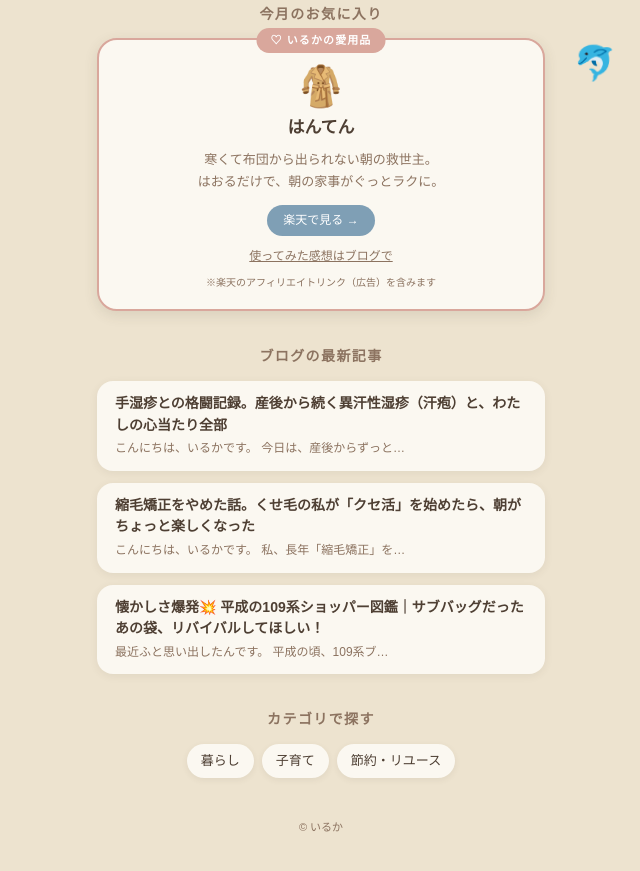
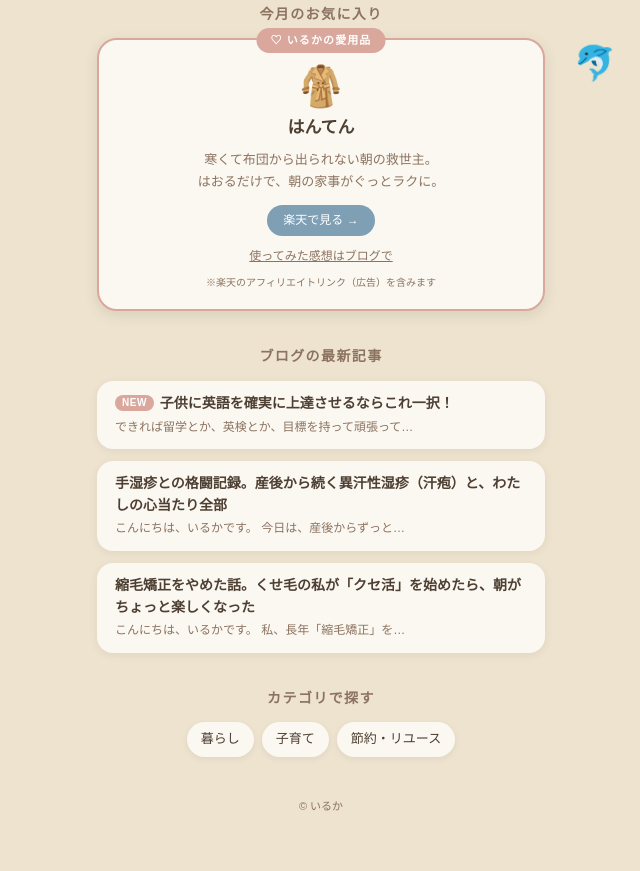
Before and after one commit to iruka-mom/iruka-mom.github.io, a plain HTML site: page index.html in a window 1280 px wide. Shown: the part 483-1354 px from the top of the page, without its empty margins (319-959 px from the left). Drawn offline with Linux system fonts and the light colour scheme.

Commit message:
ブログの最新記事リンクを更新

```diff
--- a/index.html
+++ b/index.html
@@ -98,9 +98,9 @@
   <h2>ブログの最新記事</h2>
   <div class="links latest">
     <!-- latest:start -->
+    <a class="btn" href="https://hanabibanban.hatenablog.com/entry/2026/11/25/235617" data-published="2026-11-25T23:56:17+09:00"><span class="t"><b>子供に英語を確実に上達させるならこれ一択！</b><small>できれば留学とか、英検とか、目標を持って頑張って…</small></span></a>
     <a class="btn" href="https://hanabibanban.hatenablog.com/entry/2026/11/15/002614" data-published="2026-11-15T00:26:14+09:00"><span class="t"><b>手湿疹との格闘記録。産後から続く異汗性湿疹（汗疱）と、わたしの心当たり全部</b><small>こんにちは、いるかです。 今日は、産後からずっと…</small></span></a>
     <a class="btn" href="https://hanabibanban.hatenablog.com/entry/2026/11/14/204736" data-published="2026-11-14T20:47:36+09:00"><span class="t"><b>縮毛矯正をやめた話。くせ毛の私が「クセ活」を始めたら、朝がちょっと楽しくなった</b><small>こんにちは、いるかです。 私、長年「縮毛矯正」を…</small></span></a>
-    <a class="btn" href="https://hanabibanban.hatenablog.com/entry/2026/11/14/173442" data-published="2026-11-14T17:34:42+09:00"><span class="t"><b>懐かしさ爆発💥 平成の109系ショッパー図鑑｜サブバッグだったあの袋、リバイバルしてほしい！</b><small>最近ふと思い出したんです。 平成の頃、109系ブ…</small></span></a>
     <!-- latest:end -->
   </div>
 
```
